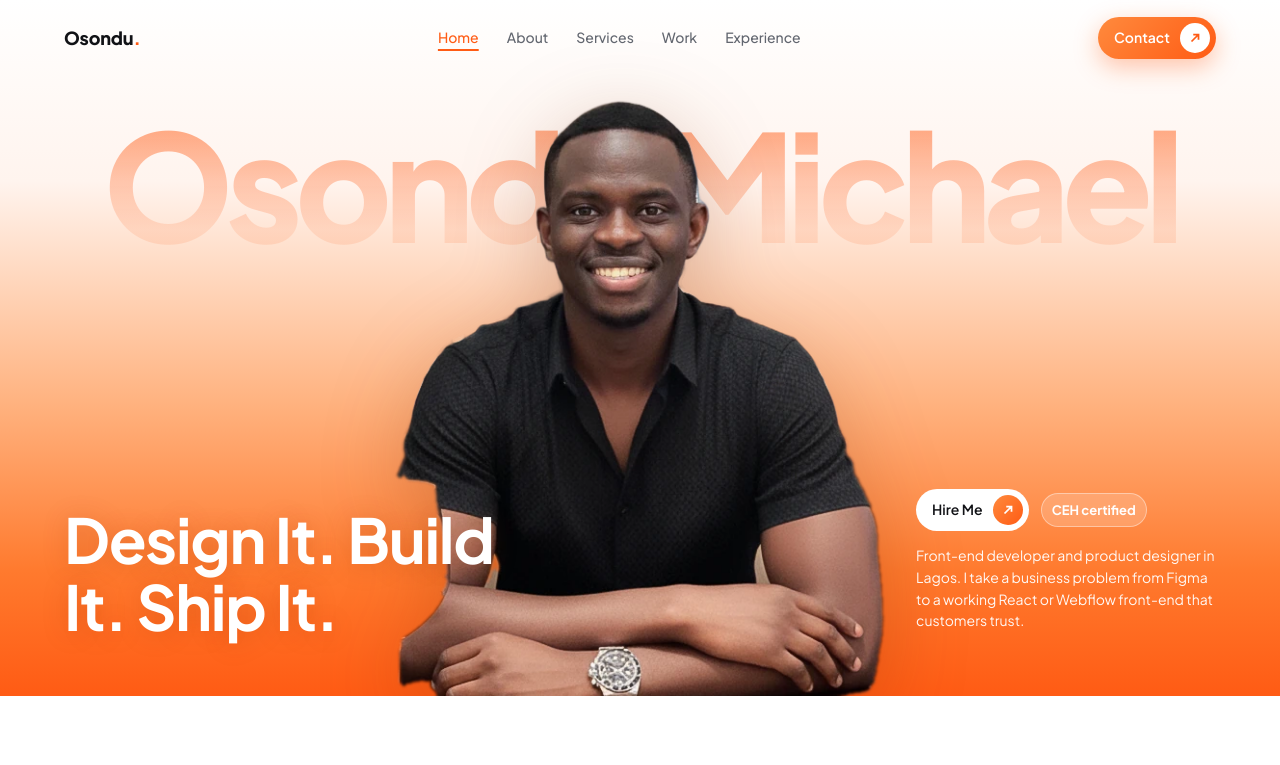
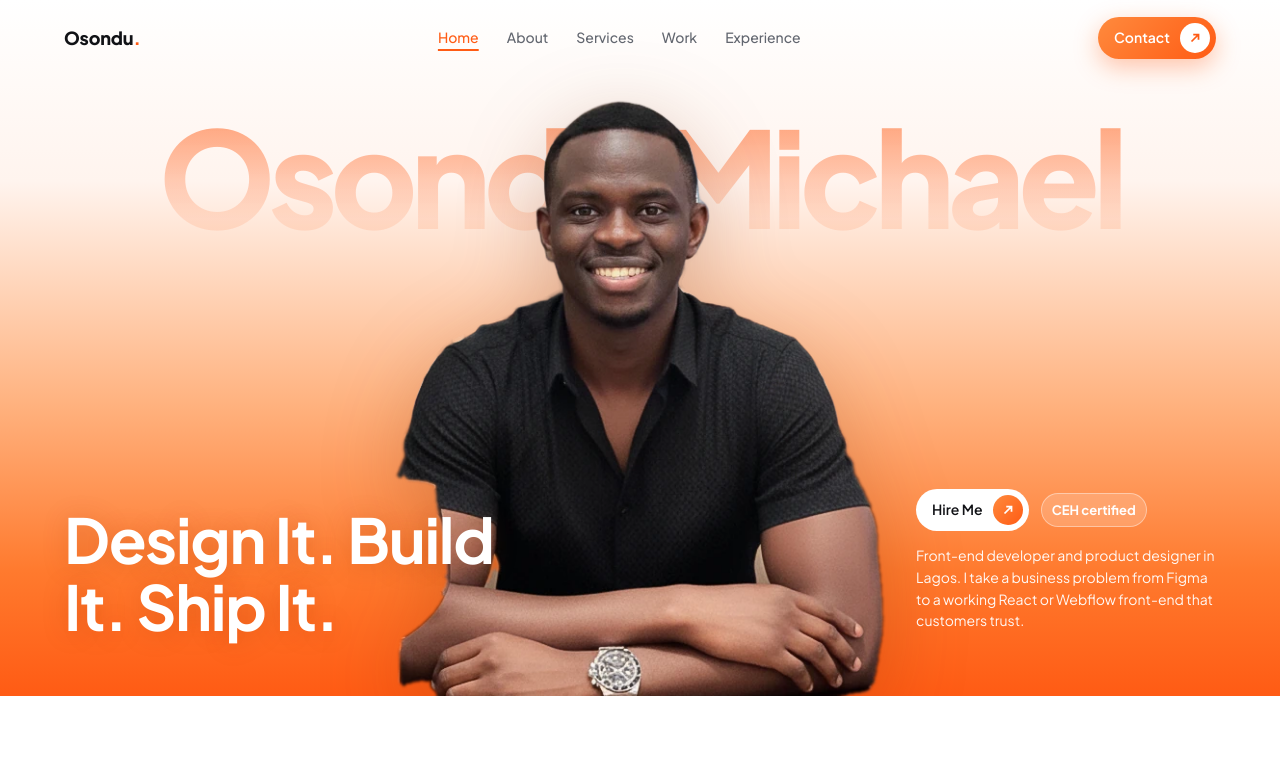
Before and after one commit to Boymyke/michealportfolio, a plain HTML site: page index.html in a window 1280 px wide. Shown: the top 765 px of the page. Drawn offline with Linux system fonts and the light colour scheme.

Commit message:
Fit the big hero name on wide screens
Scale the background name down so "Osondu Michael" stays fully visible
on laptop and desktop widths instead of clipping.

Co-Authored-By: Claude Opus 5.5 <noreply@anthropic.com>
Claude-Session: https://claude.ai/code/session_01VbMjuyG5fUCkvYhCuMmrM8

```diff
--- a/index.html
+++ b/index.html
@@ -52,7 +52,7 @@ nav.top .wrap{display:flex;align-items:center;justify-content:space-between;heig
 /* HERO */
 .hero{position:relative;overflow:hidden;background:linear-gradient(180deg,#FFFFFF 0%,#FFF4EE 26%,#FFB27F 58%,#FF7A2E 82%,#FF5B14 100%);padding-top:76px}
 .hero-inner{position:relative;max-width:1200px;margin:0 auto;padding:0 24px;min-height:620px}
-.bigname{position:absolute;left:0;right:0;top:40px;text-align:center;font-weight:800;font-size:clamp(56px,11.6vw,170px);line-height:.9;letter-spacing:-.05em;white-space:nowrap;background:linear-gradient(180deg,rgba(255,91,20,.55),rgba(255,91,20,.12) 85%);-webkit-background-clip:text;background-clip:text;color:transparent;user-select:none;pointer-events:none}
+.bigname{position:absolute;left:0;right:0;top:40px;text-align:center;font-weight:800;font-size:clamp(56px,10.4vw,150px);line-height:.9;letter-spacing:-.05em;white-space:nowrap;background:linear-gradient(180deg,rgba(255,91,20,.55),rgba(255,91,20,.12) 85%);-webkit-background-clip:text;background-clip:text;color:transparent;user-select:none;pointer-events:none}
 .portrait{position:absolute;left:50%;bottom:0;transform:translateX(-50%);width:min(500px,66vw);z-index:2;filter:drop-shadow(0 20px 40px rgba(120,40,0,.25))}
 .hero-copy{position:absolute;left:24px;bottom:56px;z-index:3;max-width:430px}
 .hero-copy h1{color:#fff;font-size:clamp(38px,5vw,62px);font-weight:700;text-shadow:0 2px 24px rgba(160,50,0,.25)}
```
